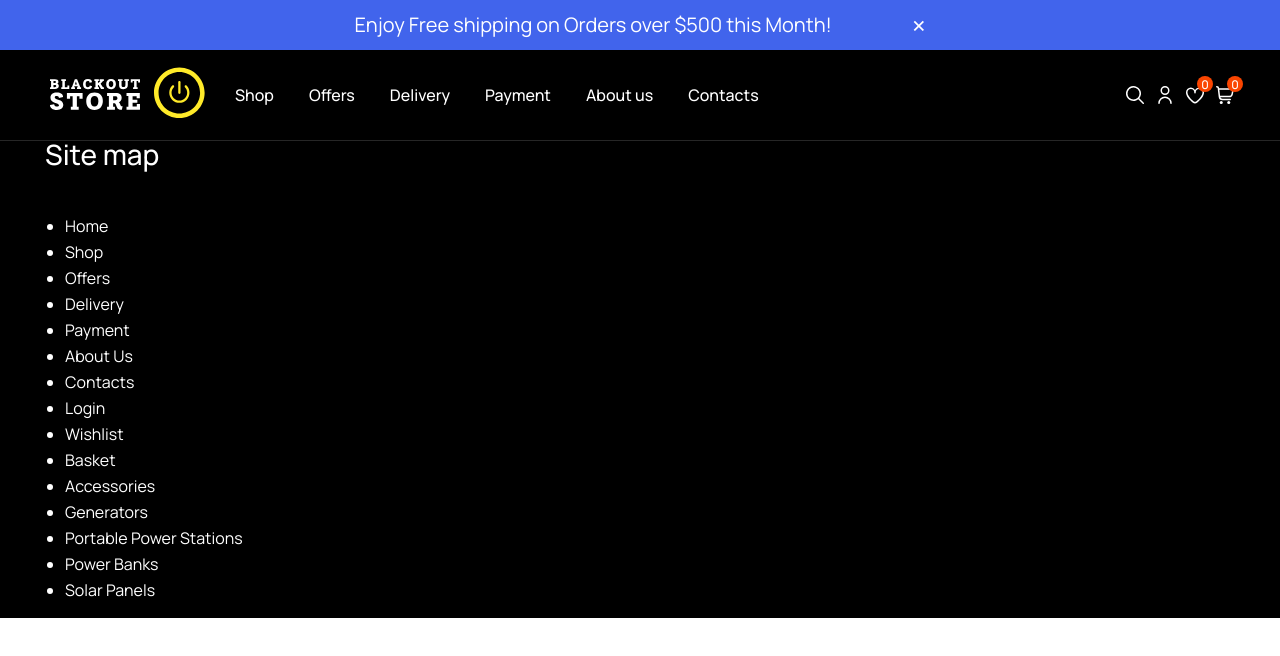
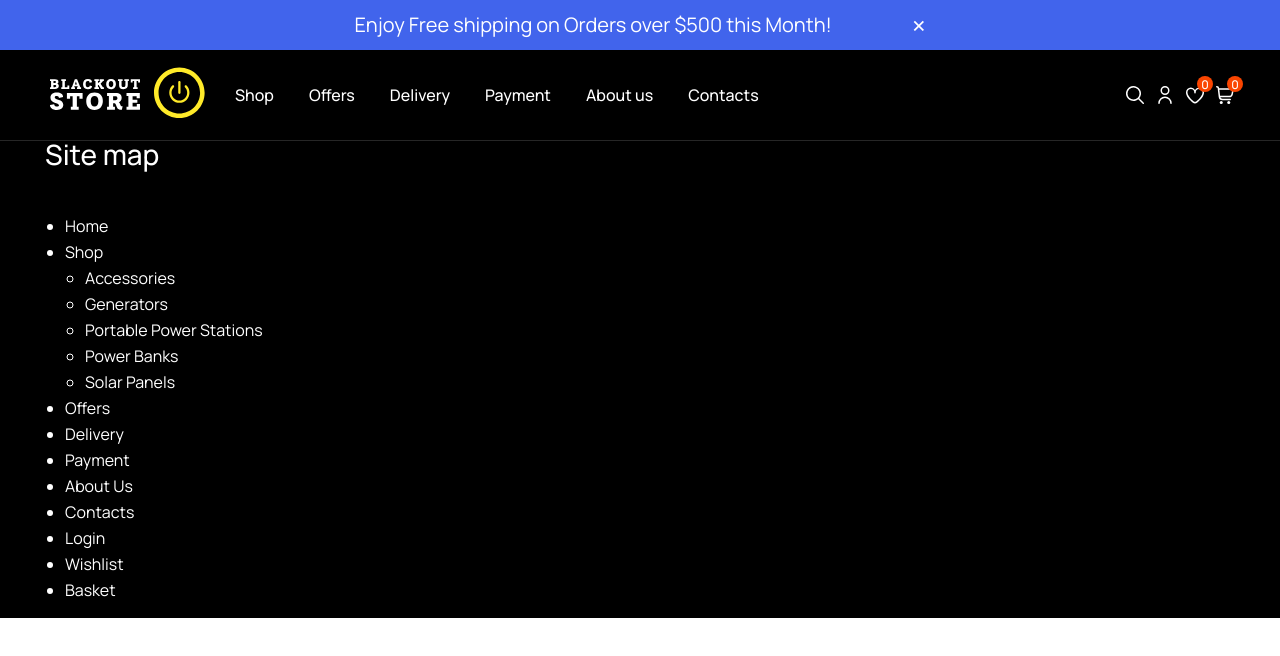
Before and after one commit to Pe103danit/blackout, a React (Create React App) app: page /site_map in a window 1280 px wide. Shown: the top 656 px of the page. Built offline with nearby package versions, Linux system fonts and the light colour scheme.

Commit message:
- added some pages to site map

```diff
--- a/src/pages/SiteMap/SiteMap.jsx
+++ b/src/pages/SiteMap/SiteMap.jsx
@@ -17,6 +17,23 @@ const SiteMap = (props) => {
           </li>
           <li className={style.section_container_body_item}>
             <Link to='/shop'>Shop</Link>
+            <ul className={style.section_container_body_item_list}>
+              <li className={style.section_container_body_item_list_item}>
+                <Link to='/accessories'>Accessories</Link>
+              </li>
+              <li className={style.section_container_body_item_list_item}>
+                <Link to='/generators'>Generators</Link>
+              </li>
+              <li className={style.section_container_body_item_list_item}>
+                <Link to='/portable_power_stations'>Portable Power Stations</Link>
+              </li>
+              <li className={style.section_container_body_item_list_item}>
+                <Link to='/power_banks'>Power Banks</Link>
+              </li>
+              <li className={style.section_container_body_item_list_item}>
+                <Link to='/solar_panels'>Solar Panels</Link>
+              </li>
+            </ul>
           </li>
           <li className={style.section_container_body_item}>
             <Link to='/offers'>Offers</Link>
@@ -42,21 +59,6 @@ const SiteMap = (props) => {
           <li className={style.section_container_body_item}>
             <Link to='/basket'>Basket</Link>
           </li>
-          <li className={style.section_container_body_item}>
-            <Link to='/accessories'>Accessories</Link>
-          </li>
-          <li className={style.section_container_body_item}>
-            <Link to='/generators'>Generators</Link>
-          </li>
-          <li className={style.section_container_body_item}>
-            <Link to='/portable_power_stations'>Portable Power Stations</Link>
-          </li>
-          <li className={style.section_container_body_item}>
-            <Link to='/power_banks'>Power Banks</Link>
-          </li>
-          <li className={style.section_container_body_item}>
-            <Link to='/solar_panels'>Solar Panels</Link>
-          </li>
         </ul>
       </div>
     </div>
--- a/src/pages/SiteMap/SiteMap.module.scss
+++ b/src/pages/SiteMap/SiteMap.module.scss
@@ -24,6 +24,17 @@
         a {
           text-decoration: none;
         }
+        &_list {
+          display: flex;
+          flex-direction: column;
+          justify-content: space-between;
+          row-gap: 10px;
+          padding-top: 10px;
+          padding-left: 20px;
+          &_item {
+            list-style-type: circle;
+          }
+        }
       }
     }
   }
--- a/src/scss/theme.scss
+++ b/src/scss/theme.scss
@@ -216,9 +216,9 @@ background: $main-background !important;
     li {
       a {
         color: $black !important;
-      }
-      &:hover a {
-        color: $third-grey !important;
+        &:hover {
+          color: $third-grey !important;
+        }
       }
     }
   }
@@ -231,9 +231,9 @@ background: $main-background !important;
     li {
       a {
         color: $white !important;
-      }
-      &:hover a {
-        color: $second-grey !important;
+        &:hover {
+          color: $second-grey !important;
+        }
       }
     }
   }
```
